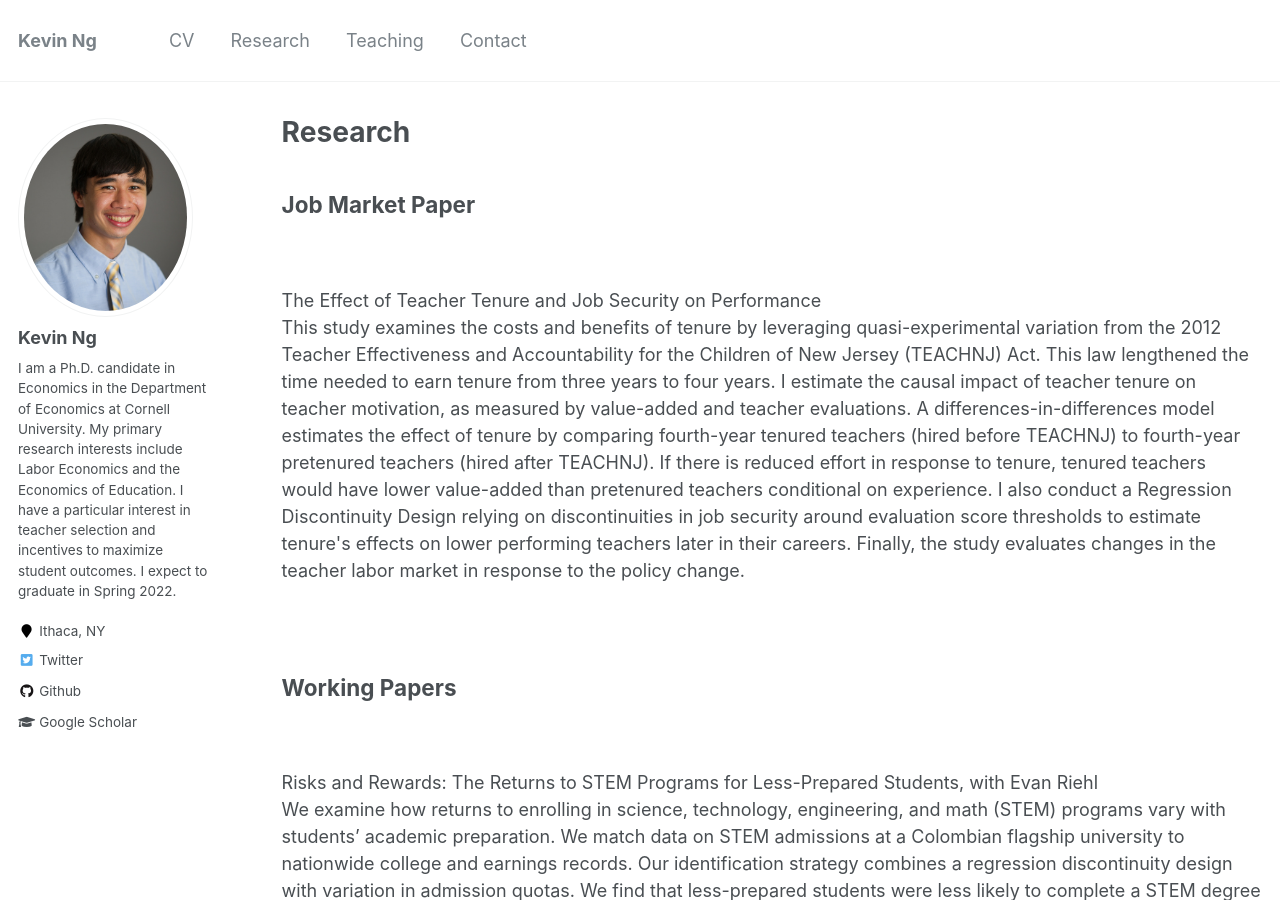
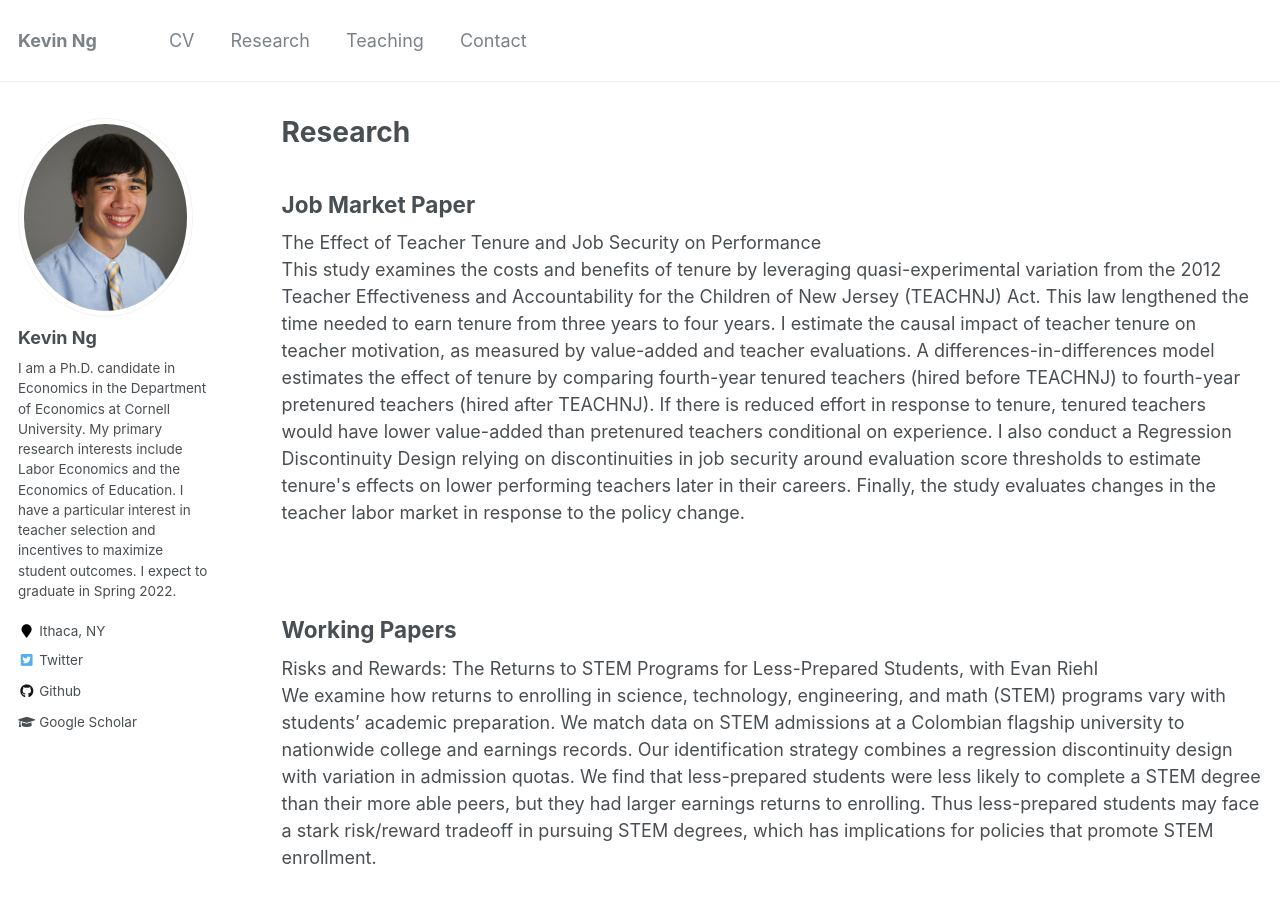
Before and after one commit to KevinCNg/kevincng.github.io, a Jekyll site: the page built from _pages/research.md, in a window 1280 px wide and 900 px high. Built offline with Jekyll 4.4.1, drawn with Linux system fonts in a browser that asks for light colours.

Commit message:
Update research.md

```diff
--- a/_pages/research.md
+++ b/_pages/research.md
@@ -4,18 +4,21 @@ title: "Research"
 permalink: /research/
 author_profile: true
 ---
-<h2> Job Market Paper </h2><br>
+<h2> Job Market Paper </h2>
+<div> </div>
 <div> The Effect of Teacher Tenure and Job Security on Performance</div>
 <div> </div>
 <div>This study examines the costs and benefits of tenure by leveraging quasi-experimental variation from the 2012 Teacher Effectiveness and Accountability for the Children of New Jersey (TEACHNJ) Act. This law lengthened the time needed to earn tenure from three years to four years. I estimate the causal impact of teacher tenure on teacher motivation, as measured by value-added and teacher evaluations. A differences-in-differences model estimates the effect of tenure by comparing fourth-year tenured teachers (hired before TEACHNJ) to fourth-year pretenured teachers (hired after TEACHNJ). If there is reduced effort in response to tenure, tenured teachers would have lower value-added than pretenured teachers conditional on experience. I also conduct a Regression Discontinuity Design relying on discontinuities in job security around evaluation score thresholds to estimate tenure's effects on lower performing teachers later in their careers. Finally, the study evaluates changes in the teacher labor market in response to the policy change. </div><br>
 
-<h2> Working Papers </h2><br>
+<h2> Working Papers </h2>
+<div> </div>
 <div>Risks and Rewards: The Returns to STEM Programs for Less-Prepared Students, with Evan Riehl</div>
 <div> </div>
 <div>We examine how returns to enrolling in science, technology, engineering, and math (STEM) programs vary with students’ academic preparation. We match data on STEM admissions at a Colombian flagship university to nationwide college and earnings records. Our identification strategy combines a regression discontinuity design with variation in admission quotas. We find that less-prepared students were less likely to complete a STEM degree than their more able peers, but they had larger earnings returns to enrolling. Thus less-prepared students may face a stark risk/reward tradeoff in pursuing STEM degrees, which has implications for policies that promote STEM enrollment.</div> <br>
 
 
-<h2> Publications </h2><br>
+<h2> Publications </h2>
+<div> </div>
 <div><a href="http://kevincng.github.io/files/Ng_2017.pdf">Analyzing Major League Baseball Player’s Performance Based on Age and Experience</a>, 2017, <i>Journal of Sports Economics & Management</i>, 7(2), 78-100.</div>
 <div> </div>
 <div>This study models player performance as a function of age, experience, and talent. The unbalanced panel includes 5,754 seasons spread among 562 batters and 4,767 seasons spread among 489 pitchers. Peak physical age for hitters and pitchers are 26.6 years and 24.5 years, respectively, when holding experience constant. With increased experience, batters peak near age 29, while pitchers peak near age 28. Also, batters encounter greater fluctuations in performance over their careers than pitchers. This model is designed for use by MLB teams to predict future performance based on a player’s first six years of statistics. </div>
```
